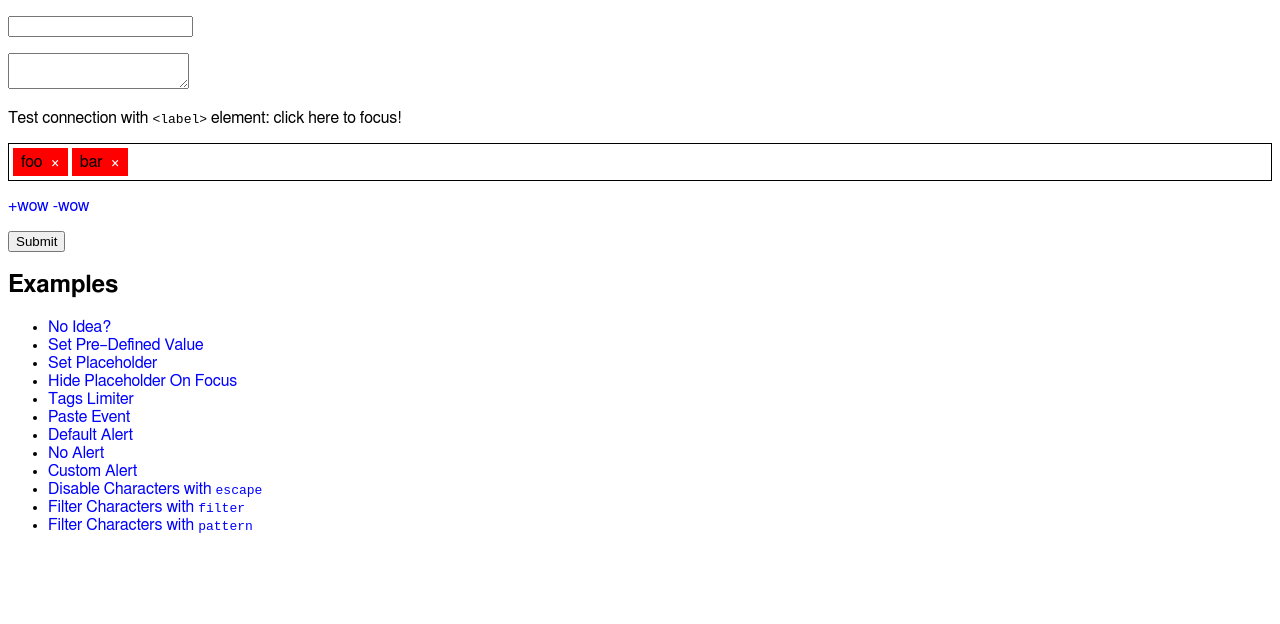
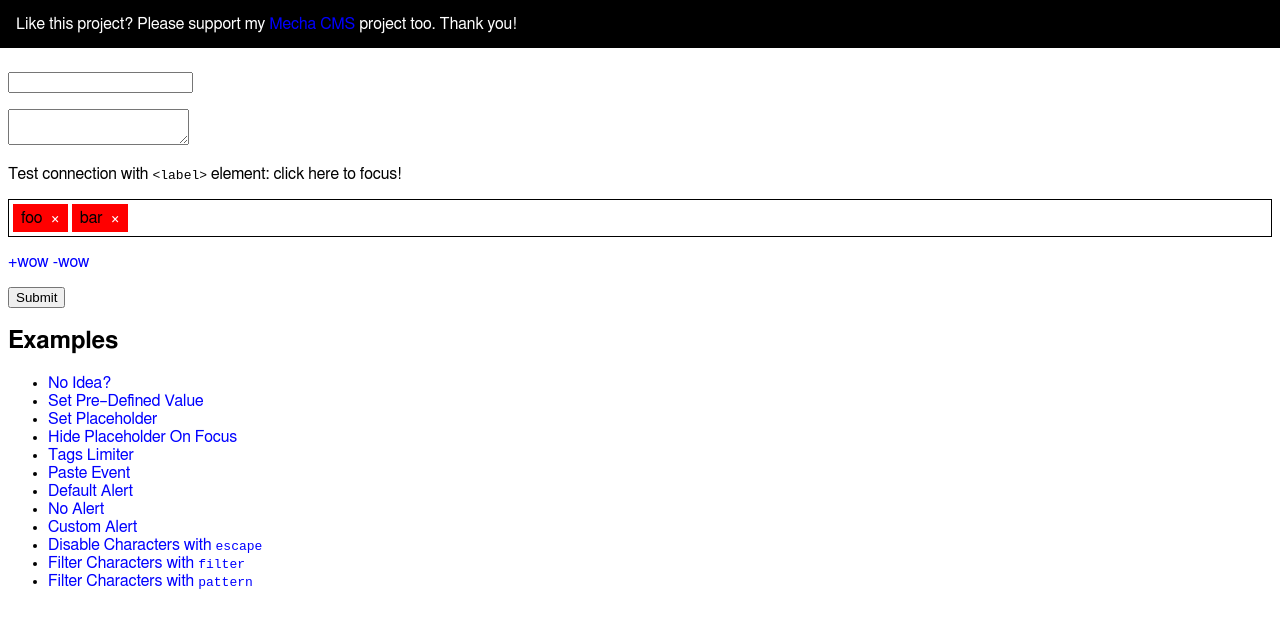
Before and after one commit to taufik-nurrohman/tag-picker, a website: page index.html in a window 1280 px wide. Drawn offline with Linux system fonts and the light colour scheme.

Commit message:
Support Ads

```diff
--- a/index.html
+++ b/index.html
@@ -7,7 +7,8 @@
     <link href="tags-input-beautifier.css" rel="stylesheet">
     <style>body{font-family:Helmet,FreeSans,Sans-Serif}a{color:#00f;text-decoration:none}label{cursor:pointer}</style>
   </head>
-  <body>
+  <body style="padding-top:3em;">
+    <p style="background:black;color:white;position:absolute;top:0;right:0;left:0;height:3em;line-height:3em;margin:0;padding:0 1em;">Like this project? Please support my <a href="https://github.com/mecha-cms">Mecha CMS</a> project too. Thank you!</p>
     <form method="get" target="_blank">
       <p><input name="title" type="text"></p>
       <p><textarea name="content"></textarea></p>
```
